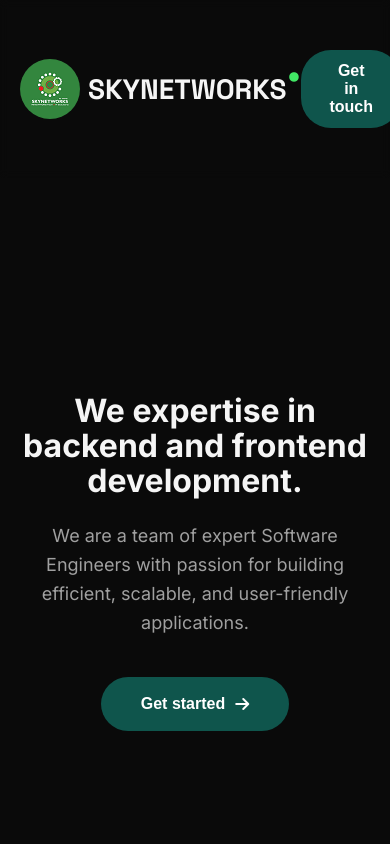
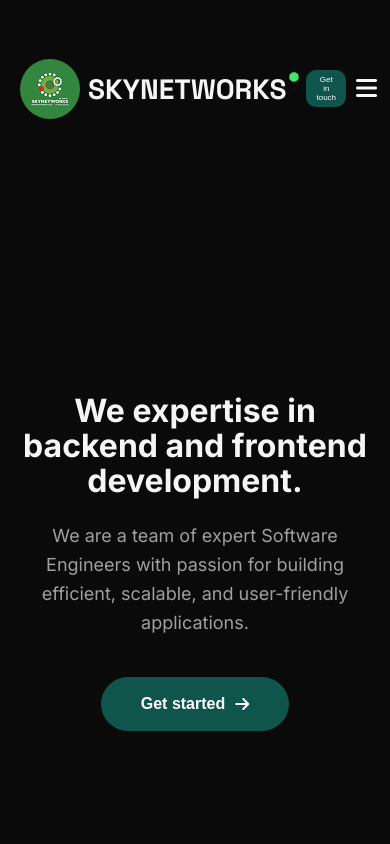
Before and after one commit to Tschuddy/skynetworks, a plain HTML site: page index.html in a window 390 px wide. Shown: the top 844 px of the page. Drawn offline with nearby package versions, Linux system fonts and the light colour scheme; a web font is replaced by a local one.

Commit message:
This is my website

```diff
--- a/index.html
+++ b/index.html
@@ -932,7 +932,38 @@
             .section-heading {
                 font-size: 28px;
             }
-        }
+
+            /* .nav-btn {
+                background: var(--accent);
+                color: white;
+                border: none;
+                padding: 5px 28px;
+                border-radius: 30px;
+                font-weight: 600;
+                cursor: pointer;
+                transition: var(--transition);
+                font-size: 16px;
+            } */
+
+                        .nav-btn {
+                background: var(--accent);
+                color: white;
+                border: none;
+                padding: 5px 10px;
+                border-radius: 10px;
+                font-weight: 180;
+                cursor: pointer;
+                transition: var(--transition);
+                font-size: 8px;
+                margin-left: 5px;
+            }
+
+            .mobile-menu-btn {
+                display: block;
+                margin-left: 10px;
+            }
+        }
+
     </style>
 </head>
 <body>
```
